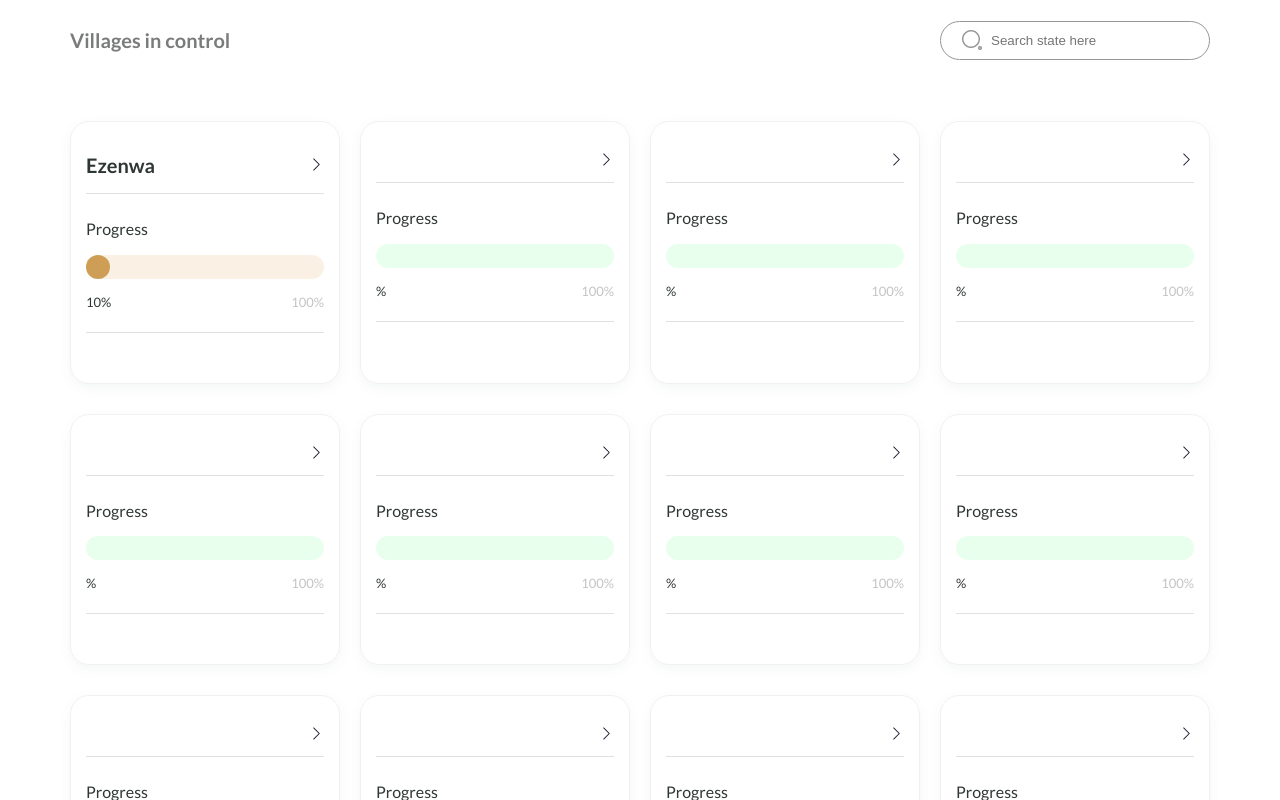
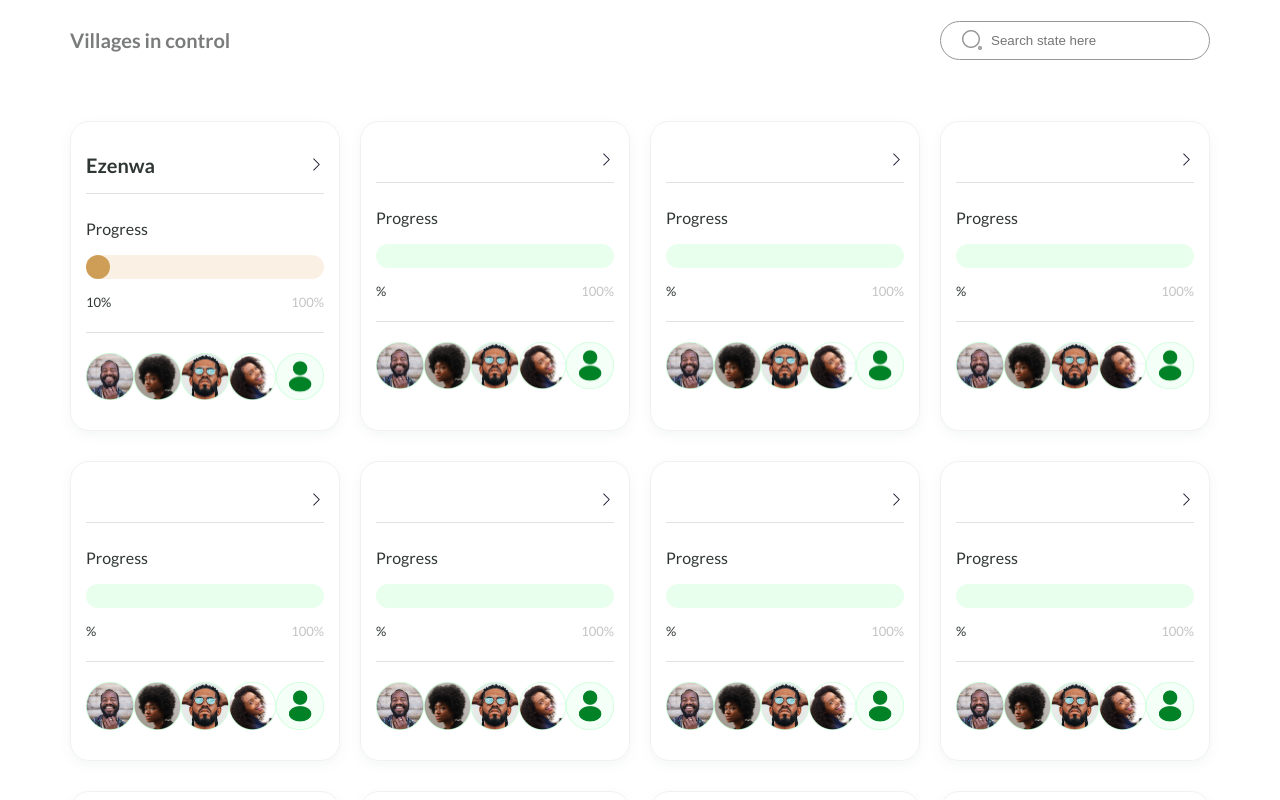
Before and after one commit to obidient/23ForObiApi, a Next.js app in the folder frontend/: page /states/1 in a window 1280 px wide. Shown: the part 620-1420 px from the top of the page. Built offline with nearby package versions, Linux system fonts and the light colour scheme.

Commit message:
added top 5 contributors image

```diff
--- a/frontend/components/Card/Card.js
+++ b/frontend/components/Card/Card.js
@@ -3,6 +3,13 @@ import { BsChevronRight, BsChevronLeft } from 'react-icons/bs';
 import StateProgress from '../misc/StateProgress';
 import Link from 'next/link';
 import { useRouter } from 'next/router';
+import Image from 'next/image';
+
+import village_img_1 from '../../assets/village_img_1.png';
+import village_img_2 from '../../assets/village_img_2.png';
+import village_img_3 from '../../assets/village_img_3.png';
+import village_img_4 from '../../assets/village_img_4.png';
+import village_img_5 from '../../assets/village_img_5.png';
 
 const Card = ({ state, progress, voteControl, type, village }) => {
   const stateSlug = state?.split(' ').slice(0, -1).join(' ').toLowerCase();
@@ -39,7 +46,13 @@ const Card = ({ state, progress, voteControl, type, village }) => {
           <p>{voteControl}%</p>
         </div>
       ) : (
-        <div></div>
+        <div className={styles.contributors_img}>
+          <Image src={village_img_1} />
+          <Image src={village_img_2} />
+          <Image src={village_img_3} />
+          <Image src={village_img_4} />
+          <Image src={village_img_5} />
+        </div>
       )}
     </div>
   );
--- a/frontend/components/Card/Styles.module.scss
+++ b/frontend/components/Card/Styles.module.scss
@@ -73,6 +73,11 @@
 
         }
     }
+
+    .contributors_img {
+        display: flex !important;
+        justify-content: space-between;
+    }
 }
 
 .cards {
```
